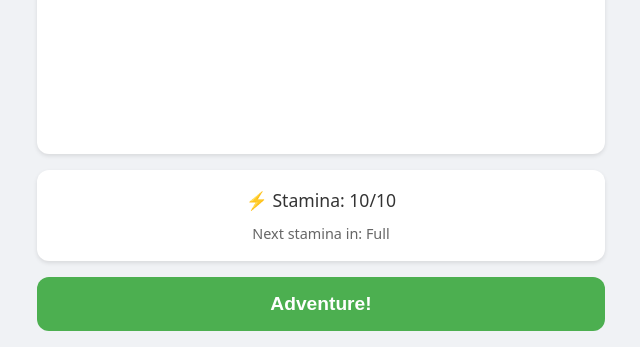
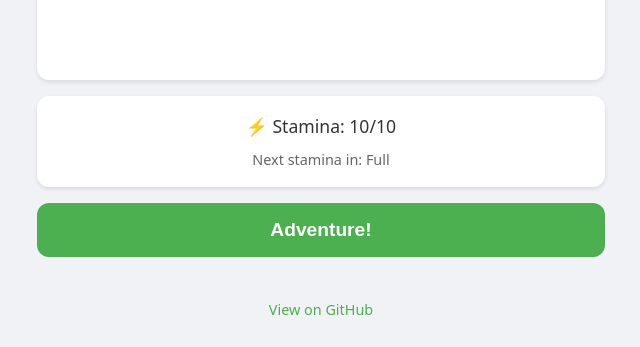
Before and after one commit to triptych/mini-adventure, a plain HTML site: page index.html in a window 1280 px wide. Shown: the part 453-800 px from the top of the page, without its empty margins (319-959 px from the left). Drawn offline with Linux system fonts and the light colour scheme.

Commit message:
Update index.html and styles.css, add LICENSE and README

```diff
--- a/index.html
+++ b/index.html
@@ -39,6 +39,10 @@
             </div>
 
             <button id="adventure-button">Adventure!</button>
+
+            <div id="repo-link">
+                <a href="https://github.com/triptych/mini-adventure" target="_blank">View on GitHub</a>
+            </div>
         </div>
     </body>
 </html>
--- a/styles.css
+++ b/styles.css
@@ -113,6 +113,24 @@ body {
     transform: scale(0.98);
 }
 
+#repo-link {
+    text-align: center;
+    margin-top: 1rem;
+    padding: 0.5rem;
+}
+
+#repo-link a {
+    color: #4CAF50;
+    text-decoration: none;
+    font-size: 0.9rem;
+    transition: color 0.3s ease;
+}
+
+#repo-link a:hover {
+    color: #45a049;
+    text-decoration: underline;
+}
+
 .hidden {
     display: none !important;
 }
```
Also changed, not shown: 2 other files.
